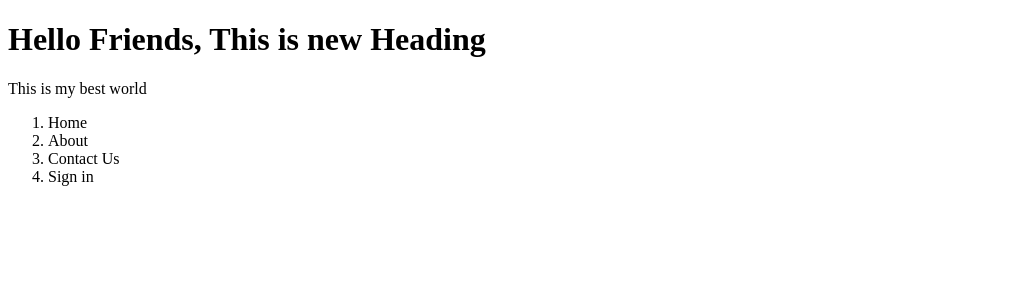
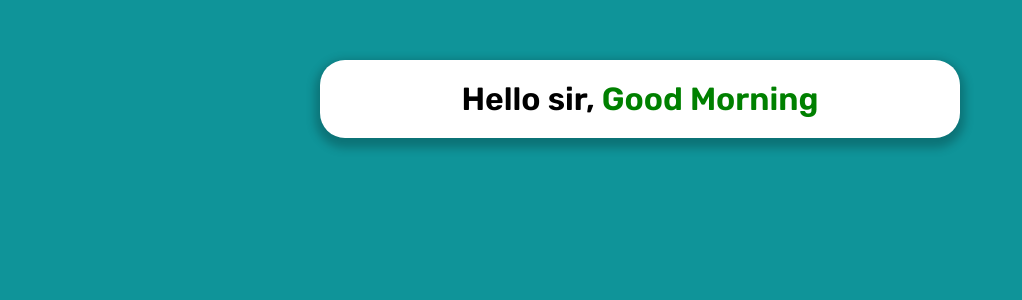
Before and after one commit to blsonalib/React_Demo, a React (Create React App) app: page / in a window 1280 px wide. Shown: the top 300 px of the page, without its empty margins (0-1022 px from the left). Built offline with nearby package versions, Linux system fonts and the light colour scheme; a web font is replaced by a local one.

Commit message:
added Mini project by using component

```diff
--- a/src/App.jsx
+++ b/src/App.jsx
@@ -1,16 +1,30 @@
 import React from "react";
-import Heading from "./Heading";
-import Paragraph from "./Paragraph";
-import List from "./List";
+// import "./index.css"
+function App() {
 
-function App() {
+    let curTime = new Date(2020,11,8,10);
+    curTime = curTime.getHours();
+    let greeting = " ";
+    const cssColor = {};
+
+    if (curTime <= 12 && curTime <= 11) {
+        greeting = "Good Morning";
+        cssColor.color = "green";
+    } else if (curTime >= 12 && curTime <=17) {
+        greeting = "Good Afternoon";
+        cssColor.color = "orange";
+
+    } else {
+        greeting = "Good Night";
+        cssColor.color = "black";
+    }
+
     return (
         <>
-            <Heading />
-            <Paragraph />
-            <List />
+            <div className="box">
+                <h1>Hello sir, <span style= {cssColor}> { greeting } </span></h1>
+            </div>
         </>
-
-    );
-
-} export default App;
+    )
+}
+export default App;
--- a/src/index.js
+++ b/src/index.js
@@ -1,6 +1,7 @@
 import React from "react";
 import ReactDOM from "react-dom";
 import App from "./App";
+import "./index.css"
 ReactDOM.render(
  <App/>,
  document.getElementById("root")
```
Also changed, not shown: 1 other file (tests, documents, lock files or other folders).
